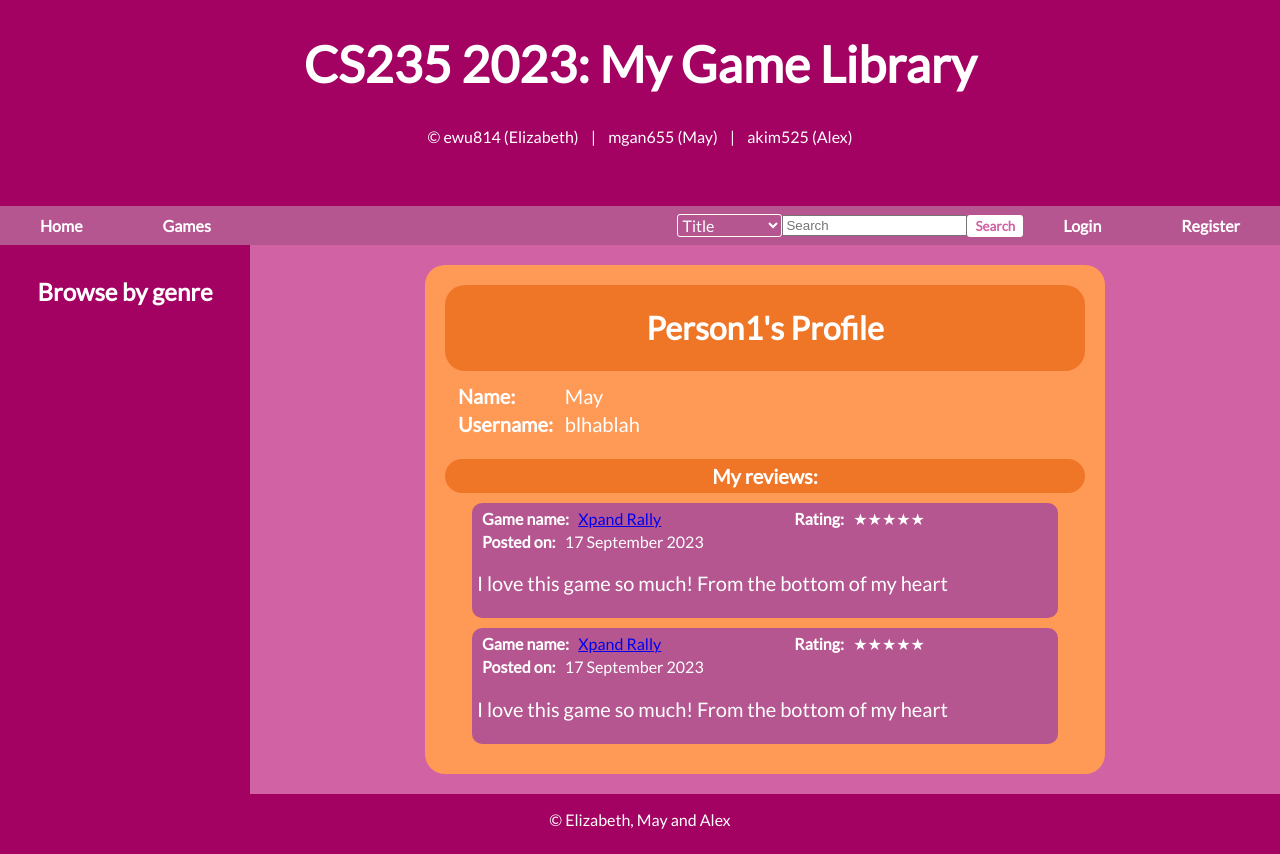
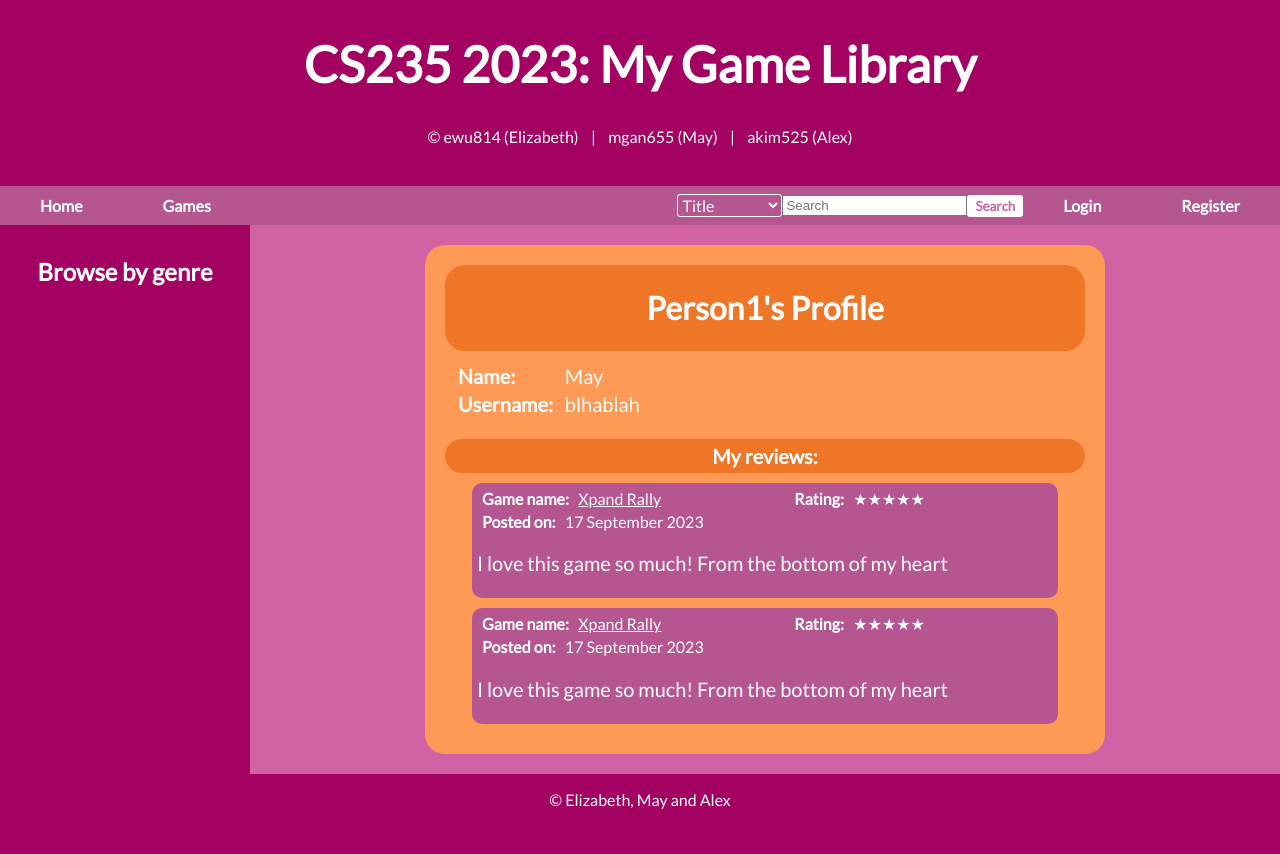
Before and after one commit to dis-may/game-library, a Flask app: page /profile in a window 1280 px wide. After the commit the page ends 809 px from the top, so only its background shows below. Run offline with Flask 2, Linux system fonts and the light colour scheme; some web fonts are replaced.

Commit message:
more css styling for profile page

```diff
--- a/games/static/css/main.css
+++ b/games/static/css/main.css
@@ -93,7 +93,7 @@ select#order {
 
 #copyright {
     text-align: center;
-    padding-bottom: 30px;
+    padding-bottom: 10px;
 }
 
 #sidebar {
@@ -560,3 +560,12 @@ footer {
     margin: 0px;
     font-size: 20px;
 }
+
+.game-name a{
+    color: white;
+}
+
+.game-name a:hover {
+    color: white;
+    background-color: #a30262;
+}
--- a/games/templates/profile.html
+++ b/games/templates/profile.html
@@ -15,7 +15,7 @@
     <div class="profile-review-heading"><h4>My reviews: </h4></div>
         <div class="review">
             <div class="review-info">
-                <p class="username" ><b>Game name:</b> &nbsp; <a href="#">Xpand Rally</a></p>
+                <p class="game-name username" ><b>Game name:</b> &nbsp; <a href="#">Xpand Rally</a></p>
                 <p class="rating"><b>Rating:</b> &nbsp; ★★★★★</p>
                 <p class="date"><b>Posted on:</b> &nbsp; 17 September 2023</p>
             </div>
@@ -23,7 +23,7 @@
         </div>
         <div class="review">
             <div class="review-info">
-                <p class="username" ><b>Game name:</b> &nbsp; <a href="#">Xpand Rally</a></p>
+                <p class="game-name username" ><b>Game name:</b> &nbsp; <a href="#">Xpand Rally</a></p>
                 <p class="rating"><b>Rating:</b> &nbsp; ★★★★★</p>
                 <p class="date"><b>Posted on:</b> &nbsp; 17 September 2023</p>
             </div>
```
